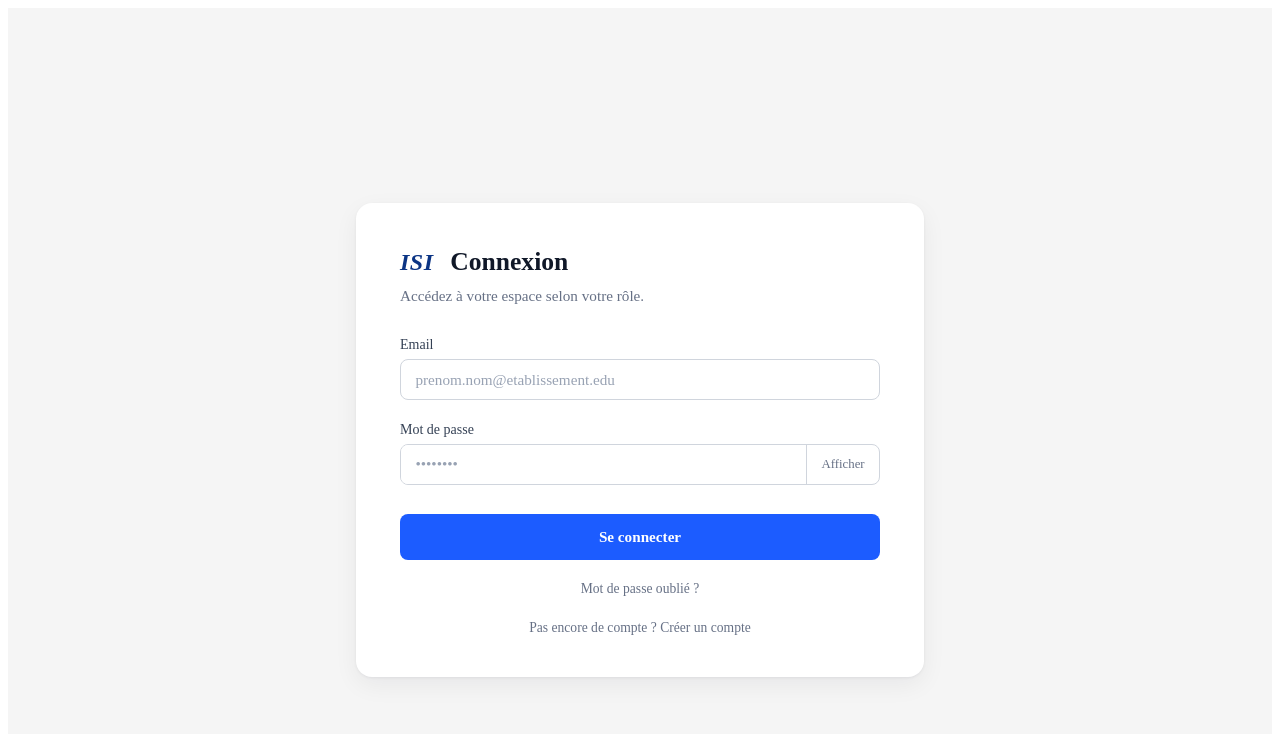
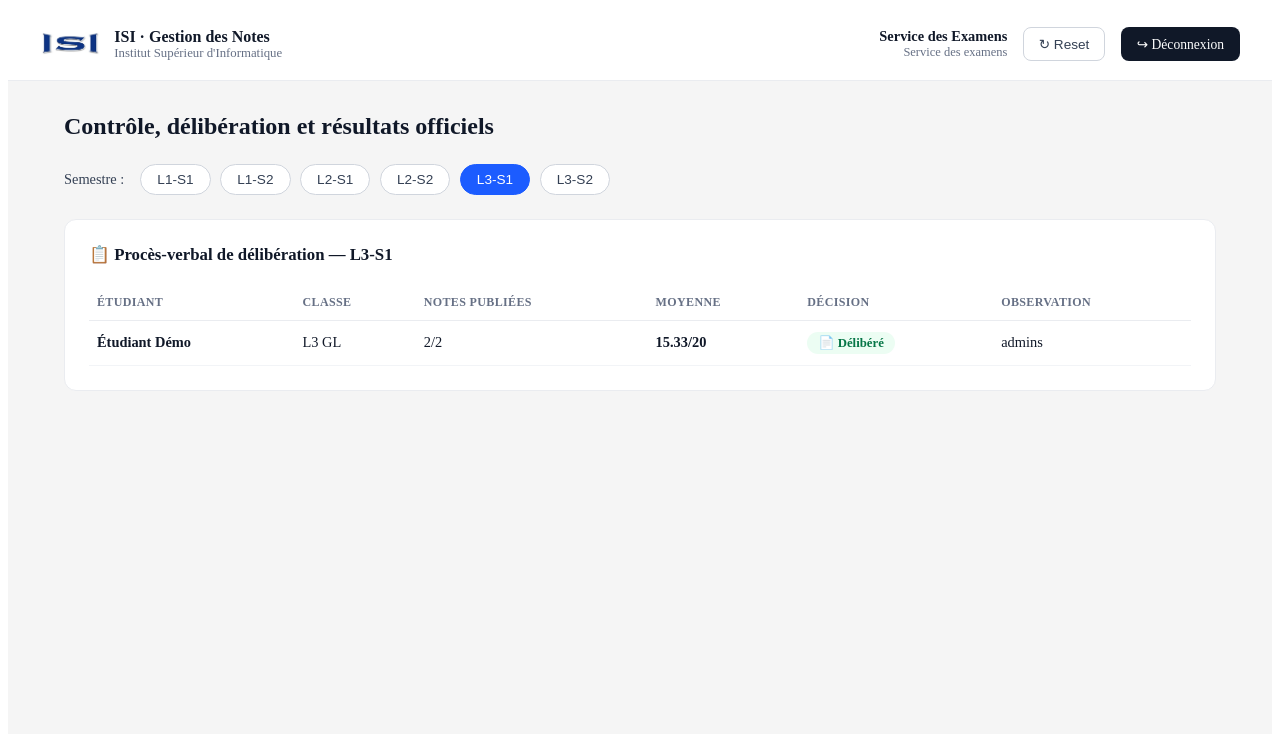
Before and after one commit to fatimabal/plateforme-notes-academiques, an Angular app: page /espace-examens in a window 1280 px wide. Before the commit this address led to /login. Shown: the top 734 px of the page. Built offline with nearby package versions, Linux system fonts and the light colour scheme.

Commit message:
Ajouter l'espace service des examens

```diff
--- a/src/app/app.routes.ts
+++ b/src/app/app.routes.ts
@@ -5,6 +5,7 @@ import { EspaceParent } from './pages/espace-parent/espace-parent';
 import { EspaceEtudiant } from './pages/espace-etudiant/espace-etudiant';
 import { EspaceEnseignant } from './pages/espace-enseignant/espace-enseignant';
 import { EspaceComptabilite } from './pages/espace-comptabilite/espace-comptabilite';
+import { EspaceExamens } from './pages/espace-examens/espace-examens';
 
 export const routes: Routes = [
   { path: 'login', component: Login },
@@ -13,6 +14,8 @@ export const routes: Routes = [
   { path: 'espace-enseignant', component: EspaceEnseignant },
   { path: 'espace-etudiant', component: EspaceEtudiant },
     { path: 'espace-comptabilite', component: EspaceComptabilite },
+    { path: 'espace-examens', component: EspaceExamens },
+
   { path: '', redirectTo: 'login', pathMatch: 'full' },
   { path: '**', redirectTo: 'login' },
 ];
--- /dev/null
+++ b/src/app/core/examens-data.ts
@@ -0,0 +1,58 @@
+import { Injectable, signal } from '@angular/core';
+import { DeliberationSemestre } from './models/examens.model';
+
+/**
+ * Donnees mockees pour l'espace Service des examens, en attendant le backend.
+ *
+ * TODO (integration backend) :
+ *  - GET /api/examens/deliberations?semestre=... -> DeliberationSemestre
+ *  - POST /api/examens/deliberations/{semestre}/lancer
+ *      (implemente ServiceDesExamens#gererDeliberation() du diagramme de
+ *       classes : passe toutes les lignes du semestre en 'delibere')
+ */
+@Injectable({ providedIn: 'root' })
+export class ExamensData {
+  readonly semestres = ['L1-S1', 'L1-S2', 'L2-S1', 'L2-S2', 'L3-S1', 'L3-S2'];
+
+  private readonly deliberationsSignal = signal<Record<string, DeliberationSemestre>>({
+    'L1-S1': { semestre: 'L1-S1', lignes: [] },
+    'L1-S2': { semestre: 'L1-S2', lignes: [] },
+    'L2-S1': { semestre: 'L2-S1', lignes: [] },
+    'L2-S2': { semestre: 'L2-S2', lignes: [] },
+    'L3-S1': {
+      semestre: 'L3-S1',
+      lignes: [
+        {
+          etudiant: 'Étudiant Démo',
+          classe: 'L3 GL',
+          notesPubliees: 2,
+          notesAttendues: 2,
+          moyenne: 15.33,
+          decision: 'delibere',
+          observation: 'admins',
+        },
+      ],
+    },
+    'L3-S2': { semestre: 'L3-S2', lignes: [] },
+  });
+
+  readonly deliberations = this.deliberationsSignal.asReadonly();
+
+  getDeliberation(semestre: string): DeliberationSemestre {
+    return this.deliberationsSignal()[semestre] ?? { semestre, lignes: [] };
+  }
+
+  lancerDeliberation(semestre: string): void {
+    this.deliberationsSignal.update((dict) => {
+      const actuel = dict[semestre];
+      if (!actuel) return dict;
+      return {
+        ...dict,
+        [semestre]: {
+          ...actuel,
+          lignes: actuel.lignes.map((l) => ({ ...l, decision: 'delibere' })),
+        },
+      };
+    });
+  }
+}
--- /dev/null
+++ b/src/app/pages/espace-examens/espace-examens.html
@@ -0,0 +1,83 @@
+<div class="page">
+  <header class="entete-page">
+    <div class="marque-entete">
+      <img src="isi.jpg" alt="Logo ISI" class="logo-entete" />
+      <div>
+        <p class="titre-entete">ISI · Gestion des Notes</p>
+        <p class="soustitre-entete">Institut Supérieur d'Informatique</p>
+      </div>
+    </div>
+    <div class="utilisateur-entete">
+      <div class="identite-utilisateur">
+        <p class="nom-utilisateur">{{ nomService }}</p>
+        <p class="role-utilisateur">Service des examens</p>
+      </div>
+      <button type="button" class="bouton-reset">↻ Reset</button>
+      <a routerLink="/login" class="bouton-deconnexion">↪ Déconnexion</a>
+    </div>
+  </header>
+
+  <main class="contenu">
+    <h1 class="titre-page">Contrôle, délibération et résultats officiels</h1>
+
+    <div class="ligne-semestres">
+      <span class="label-semestres">Semestre :</span>
+      @for (s of semestres; track s) {
+        <button
+          type="button"
+          class="semestre"
+          [class.semestre-actif]="s === semestreSelectionne()"
+          (click)="selectionnerSemestre(s)"
+        >
+          {{ s }}
+        </button>
+      }
+    </div>
+
+    <section class="carte">
+      <div class="entete-carte">
+        <h2 class="titre-carte">📋 Procès-verbal de délibération — {{ semestreSelectionne() }}</h2>
+        @if (deliberation().lignes.length > 0 && !toutEstDelibere()) {
+          <button type="button" class="bouton-principal" (click)="lancerDeliberation()">
+            Lancer la délibération
+          </button>
+        }
+      </div>
+
+      @if (deliberation().lignes.length === 0) {
+        <p class="etat-vide">Aucun étudiant à délibérer pour ce semestre.</p>
+      } @else {
+        <table class="table-deliberation">
+          <thead>
+            <tr>
+              <th>Étudiant</th>
+              <th>Classe</th>
+              <th>Notes publiées</th>
+              <th>Moyenne</th>
+              <th>Décision</th>
+              <th>Observation</th>
+            </tr>
+          </thead>
+          <tbody>
+            @for (l of deliberation().lignes; track l.etudiant) {
+              <tr>
+                <td class="nom-etudiant">{{ l.etudiant }}</td>
+                <td>{{ l.classe }}</td>
+                <td>{{ l.notesPubliees }}/{{ l.notesAttendues }}</td>
+                <td class="moyenne">{{ l.moyenne }}/20</td>
+                <td>
+                  @if (l.decision === 'delibere') {
+                    <span class="badge-delibere">📄 Délibéré</span>
+                  } @else {
+                    <span class="badge-en-attente">⏳ En attente</span>
+                  }
+                </td>
+                <td>{{ l.observation }}</td>
+              </tr>
+            }
+          </tbody>
+        </table>
+      }
+    </section>
+  </main>
+</div>
--- /dev/null
+++ b/src/app/pages/espace-examens/espace-examens.scss
@@ -0,0 +1,239 @@
+:host {
+  display: block;
+  min-height: 100vh;
+}
+
+.page {
+  min-height: 100vh;
+  background: #f5f5f5;
+  font-family: var(--font-ui);
+}
+
+.entete-page {
+  display: flex;
+  align-items: center;
+  justify-content: space-between;
+  background: #fff;
+  padding: 1rem 2rem;
+  border-bottom: 1px solid #eaecf0;
+}
+
+.marque-entete {
+  display: flex;
+  align-items: center;
+  gap: 0.9rem;
+}
+
+.logo-entete {
+  height: 2.5rem;
+  width: auto;
+  object-fit: contain;
+}
+
+.titre-entete {
+  margin: 0;
+  font-weight: 700;
+  font-size: 1rem;
+  color: #101828;
+}
+
+.soustitre-entete {
+  margin: 0;
+  font-size: 0.8rem;
+  color: #667085;
+}
+
+.utilisateur-entete {
+  display: flex;
+  align-items: center;
+  gap: 1rem;
+}
+
+.identite-utilisateur {
+  text-align: right;
+}
+
+.nom-utilisateur {
+  margin: 0;
+  font-weight: 600;
+  font-size: 0.9rem;
+  color: #101828;
+}
+
+.role-utilisateur {
+  margin: 0;
+  font-size: 0.78rem;
+  color: #667085;
+}
+
+.bouton-reset {
+  border: 1px solid #d0d5dd;
+  background: #fff;
+  color: #344054;
+  border-radius: 8px;
+  padding: 0.5rem 0.9rem;
+  font-size: 0.85rem;
+  cursor: pointer;
+}
+
+.bouton-reset:hover {
+  background: #f9fafb;
+}
+
+.bouton-deconnexion {
+  border: none;
+  background: #101828;
+  color: #fff;
+  border-radius: 8px;
+  padding: 0.55rem 1rem;
+  font-size: 0.85rem;
+  font-weight: 500;
+  text-decoration: none;
+  cursor: pointer;
+}
+
+.bouton-deconnexion:hover {
+  background: #1d2939;
+}
+
+.contenu {
+  max-width: 72rem;
+  margin: 0 auto;
+  padding: 2rem 1.5rem 4rem;
+}
+
+.titre-page {
+  font-size: 1.5rem;
+  font-weight: 700;
+  color: #101828;
+  margin: 0 0 1.5rem;
+}
+
+.ligne-semestres {
+  display: flex;
+  align-items: center;
+  flex-wrap: wrap;
+  gap: 0.6rem;
+  margin-bottom: 1.5rem;
+}
+
+.label-semestres {
+  font-size: 0.9rem;
+  color: #344054;
+  margin-right: 0.4rem;
+}
+
+.semestre {
+  border: 1px solid #d0d5dd;
+  background: #fff;
+  color: #344054;
+  border-radius: 999px;
+  padding: 0.45rem 1rem;
+  font-size: 0.85rem;
+  font-weight: 500;
+  cursor: pointer;
+}
+
+.semestre:hover {
+  border-color: #98a2b3;
+}
+
+.semestre-actif {
+  background: #1c5cff;
+  border-color: #1c5cff;
+  color: #fff;
+}
+
+.carte {
+  background: #fff;
+  border-radius: 12px;
+  border: 1px solid #eaecf0;
+  padding: 1.5rem;
+}
+
+.entete-carte {
+  display: flex;
+  align-items: center;
+  justify-content: space-between;
+  flex-wrap: wrap;
+  gap: 0.75rem;
+  margin-bottom: 1.25rem;
+}
+
+.titre-carte {
+  font-size: 1.05rem;
+  font-weight: 700;
+  color: #101828;
+  margin: 0;
+}
+
+.etat-vide {
+  font-size: 0.9rem;
+  color: #98a2b3;
+  margin: 0;
+}
+
+.bouton-principal {
+  border: none;
+  background: #1c5cff;
+  color: #fff;
+  border-radius: 8px;
+  padding: 0.6rem 1.1rem;
+  font-size: 0.88rem;
+  font-weight: 600;
+  cursor: pointer;
+  white-space: nowrap;
+}
+
+.bouton-principal:hover {
+  background: #1547c9;
+}
+
+.table-deliberation {
+  width: 100%;
+  border-collapse: collapse;
+}
+
+.table-deliberation th {
+  text-align: left;
+  font-size: 0.75rem;
+  letter-spacing: 0.03em;
+  text-transform: uppercase;
+  color: #667085;
+  padding: 0.6rem 0.5rem;
+  border-bottom: 1px solid #eaecf0;
+}
+
+.table-deliberation td {
+  padding: 0.85rem 0.5rem;
+  font-size: 0.9rem;
+  color: #101828;
+  border-bottom: 1px solid #f2f4f7;
+}
+
+.nom-etudiant {
+  font-weight: 600;
+}
+
+.moyenne {
+  color: #067647;
+  font-weight: 600;
+}
+
+.badge-delibere {
+  background: #ecfdf3;
+  color: #067647;
+  border-radius: 999px;
+  padding: 0.25rem 0.7rem;
+  font-size: 0.8rem;
+  font-weight: 600;
+}
+
+.badge-en-attente {
+  background: #fef7e6;
+  color: #93670c;
+  border-radius: 999px;
+  padding: 0.25rem 0.7rem;
+  font-size: 0.8rem;
+  font-weight: 600;
+}
--- /dev/null
+++ b/src/app/pages/espace-examens/espace-examens.ts
@@ -0,0 +1,36 @@
+import { CommonModule } from '@angular/common';
+import { Component, computed, inject, signal } from '@angular/core';
+import { RouterLink } from '@angular/router';
+import { ExamensData } from '../../core/examens-data';
+
+@Component({
+  selector: 'app-espace-examens',
+  imports: [CommonModule, RouterLink],
+  templateUrl: './espace-examens.html',
+  styleUrl: './espace-examens.scss',
+})
+export class EspaceExamens {
+  protected readonly data = inject(ExamensData);
+
+  protected readonly nomService = 'Service des Examens';
+
+  protected readonly semestres = this.data.semestres;
+  protected readonly semestreSelectionne = signal(this.semestres[this.semestres.length - 2]); // L3-S1 par defaut
+
+  protected readonly deliberation = computed(() =>
+    this.data.getDeliberation(this.semestreSelectionne())
+  );
+
+  protected readonly toutEstDelibere = computed(() => {
+    const lignes = this.deliberation().lignes;
+    return lignes.length > 0 && lignes.every((l) => l.decision === 'delibere');
+  });
+
+  protected selectionnerSemestre(semestre: string): void {
+    this.semestreSelectionne.set(semestre);
+  }
+
+  protected lancerDeliberation(): void {
+    this.data.lancerDeliberation(this.semestreSelectionne());
+  }
+}
```
Also changed, not shown: src/app/core/models/examens.model.ts (added, +16 -0 lines).
